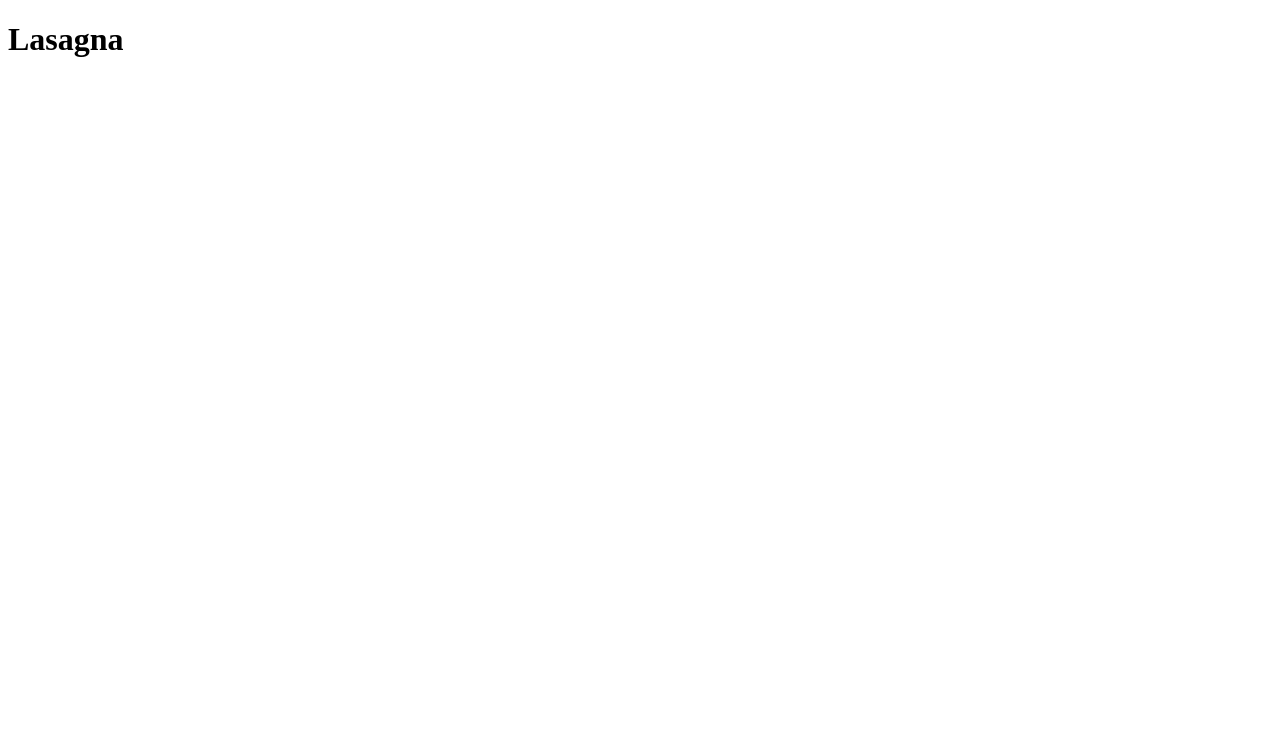
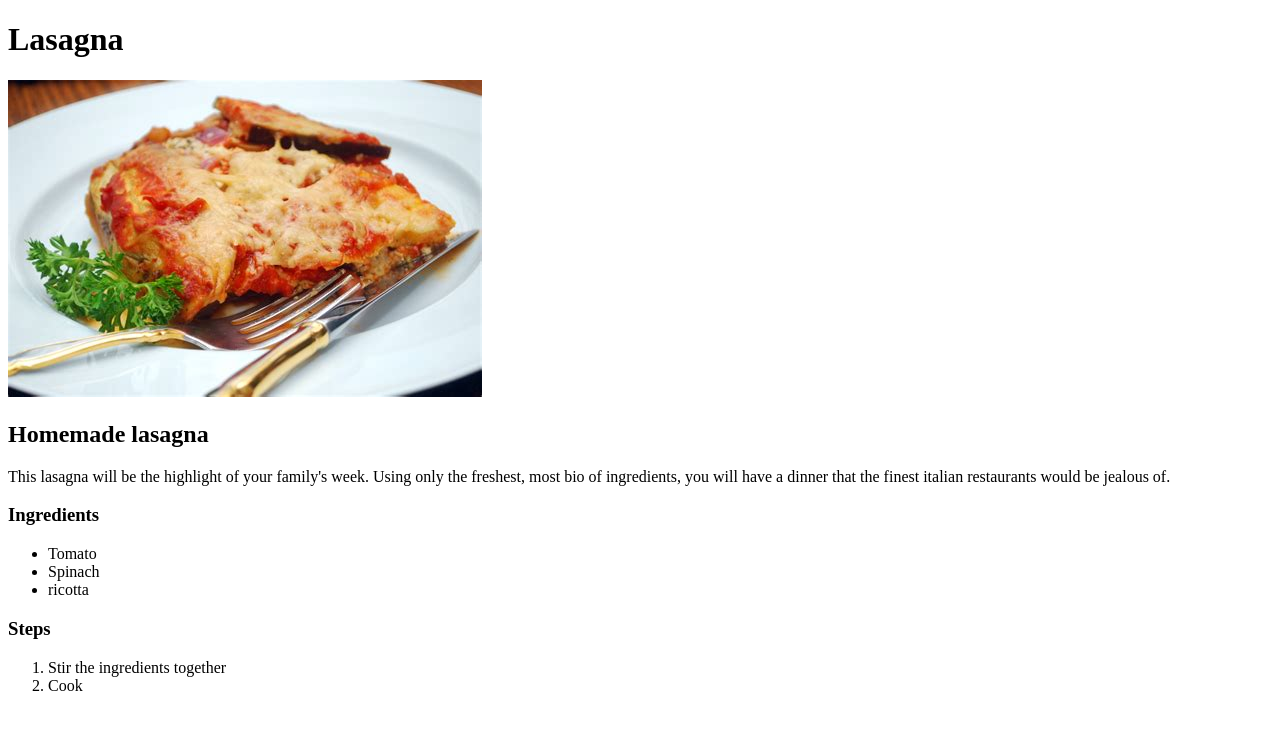
Before and after one commit to markehammons/odin-recipes, a plain HTML site: page recipes/lasagna.html in a window 1280 px wide. Drawn offline with Linux system fonts and the light colour scheme.

Commit message:
Complete iteration 3

```diff
--- a/recipes/lasagna.html
+++ b/recipes/lasagna.html
@@ -6,5 +6,21 @@
    </head>
    <body>
       <h1>Lasagna</h1>
+      <img src="../images/lasagna.jpg" alt="Lasagna">
+      <h2>Homemade lasagna</h2>
+      <p>This lasagna will be the highlight of your family's week. Using only the freshest, most bio of ingredients, you will have a dinner that the finest italian restaurants would be jealous of.</p>
+      <h3>Ingredients</h3>
+      <ul>
+         <li>Tomato</li>
+         <li>Spinach</li>
+         <li>ricotta</li>
+      </ul>
+      <h3>Steps</h3>
+      <ol>
+         <li>
+            Stir the ingredients together
+         </li>
+         <li>Cook</li>
+      </ol>
    </body>
 </html>
```
Also changed, not shown: images/lasagna.jpg (added).
